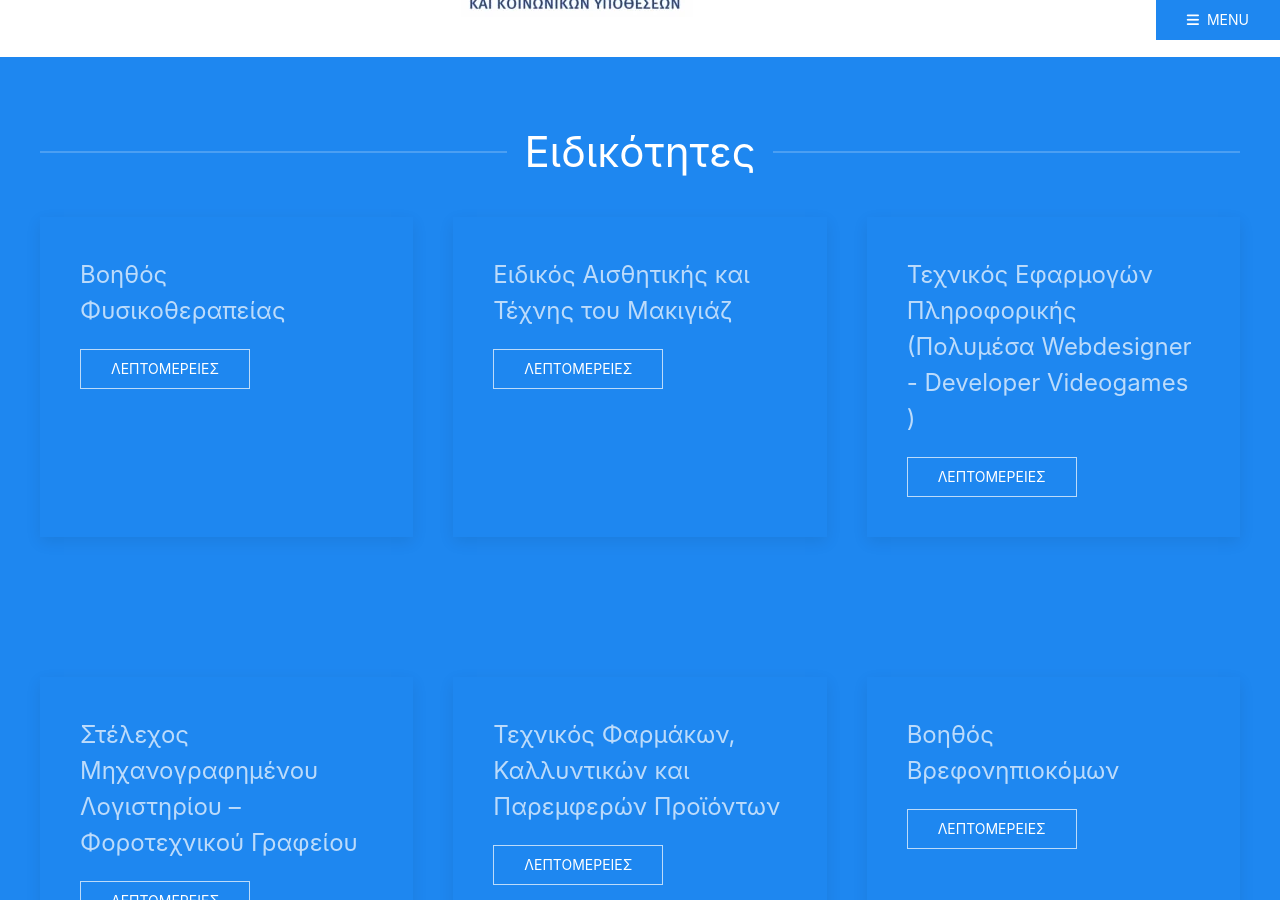
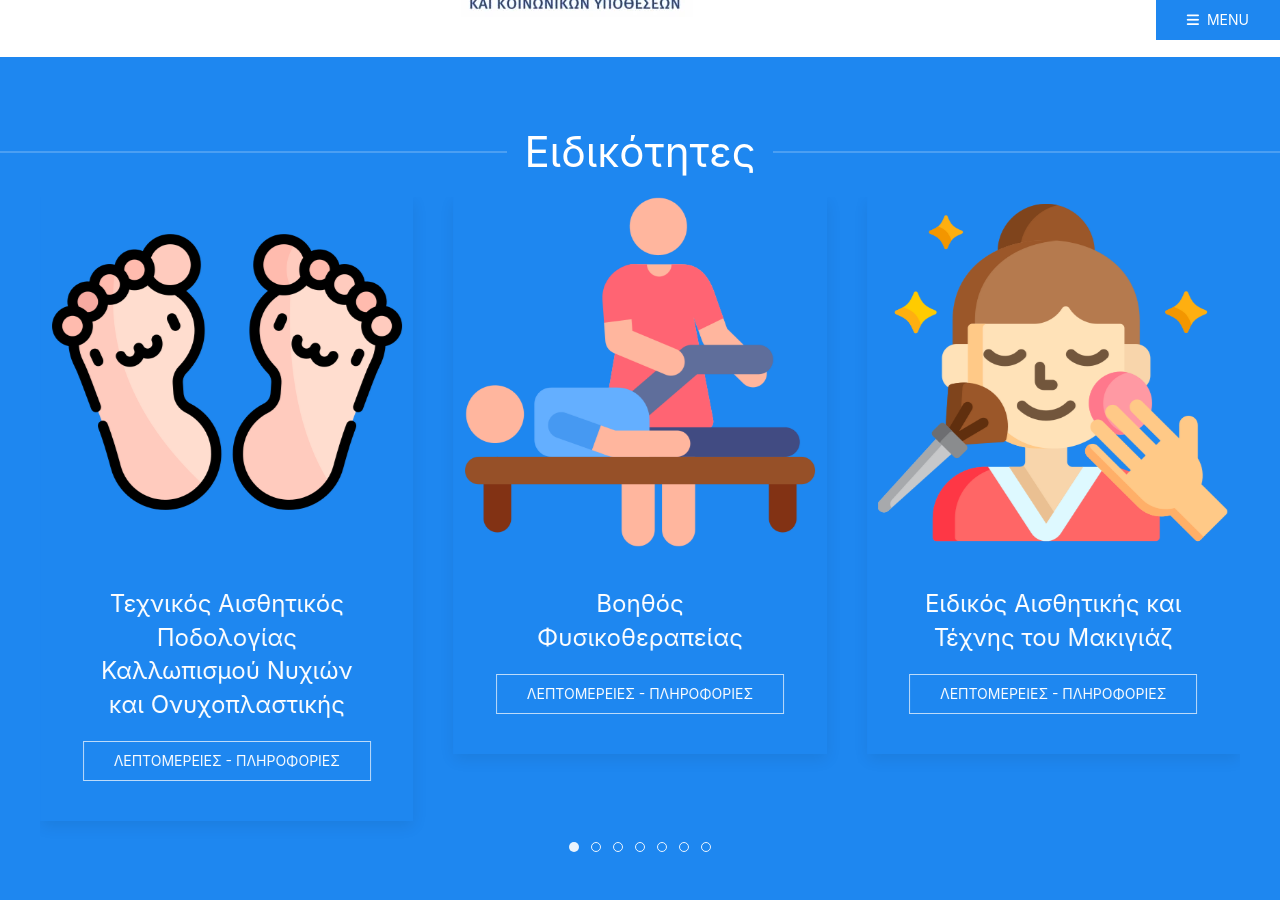
Before and after one commit to iek-komotini/iek-komotini.github.io, a Jekyll site: the page built from index.md, in a window 1280 px wide and 900 px high, scrolled down 1450 px. Built offline with Jekyll 4.4.1, drawn with Linux system fonts in a browser that asks for light colours; nearby versions of some CDN libraries.

Commit message:
Update eidikotites.html

```diff
--- a/_includes/eidikotites.html
+++ b/_includes/eidikotites.html
@@ -1,78 +1,130 @@
+<div id="eid" class="uk-section uk-text-center uk-section-primary">
 
 
-<div id="eid" class="uk-section uk-section-primary uk-preserve-color">
-    <div class="uk-container">
+            <h1 class="uk-heading-line uk-text-center"><span>Ειδικότητες</span></h1>
 
-        <div class="uk-panel uk-light uk-margin-medium">
-            <h1 class="uk-heading-line uk-text-center"><span>Ειδικότητες</span></h1>
+<div class="uk-container">
+       <div uk-slider="center: true">
+
+    <div class="uk-position-relative uk-visible-toggle uk-light" tabindex="-1">
+
+        <ul class="uk-slider-items uk-child-width-1-3@s uk-grid">
+            <li>
+                <div class="uk-card uk-card-primary">
+                    <div class="uk-card-media-top">
+                        <img src="img/massage.webp" height="350px;" width="350px;" alt="">
+                    </div>
+                    <div class="uk-card-body">
+                        <h3 class="uk-card-title">Βοηθός Φυσικοθεραπείας</h3>
+                        <a class="uk-button uk-button-default" href="#modal-sections1" uk-toggle>ΛΕΠΤΟΜΕΡΕΙΕΣ - ΠΛΗΡΟΦΟΡΙΕΣ</a>
+
+                    </div>
+                </div>
+            </li>
+            <li>
+                <div class="uk-card uk-card-primary">
+                    <div class="uk-card-media-top">
+                        <img src="img/makeup.webp" height="350px;" width="350px;" alt="">
+                    </div>
+                    <div class="uk-card-body">
+                        <h3 class="uk-card-title">Ειδικός Αισθητικής και Τέχνης του Μακιγιάζ</h3>
+                        <a class="uk-button uk-button-default" href="#modal-sections2" uk-toggle>ΛΕΠΤΟΜΕΡΕΙΕΣ - ΠΛΗΡΟΦΟΡΙΕΣ</a>
+                    </div>
+                </div>
+            </li>
+            <li>
+                <div class="uk-card uk-card-primary">
+                    <div class="uk-card-media-top">
+                        <img src="img/computer-science.webp" height="350px;" width="350px;" alt="">
+                    </div>
+                    <div class="uk-card-body">
+                        <h3 class="uk-card-title">Τεχνικός Εφαρμογών Πληροφορικής</h3>
+                        <a class="uk-button uk-button-default" href="#modal-sections3" uk-toggle>ΛΕΠΤΟΜΕΡΕΙΕΣ - ΠΛΗΡΟΦΟΡΙΕΣ</a>
+                    </div>
+                </div>
+            </li>
+            <li>
+                <div class="uk-card uk-card-primary">
+                    <div class="uk-card-media-top">
+                        <img src="img/tax-office.webp" height="350px;" width="350px;" alt="">
+                    </div>
+                    <div class="uk-card-body">
+                        <h3 class="uk-card-title">Στέλεχος Μηχανογραφημένου Λογιστηρίου – Φοροτεχνικού Γραφείου</h3>
+                        <a class="uk-button uk-button-default" href="#modal-sections4" uk-toggle>ΛΕΠΤΟΜΕΡΕΙΕΣ - ΠΛΗΡΟΦΟΡΙΕΣ</a>
+                    </div>
+                </div>
+            </li>
+            <li>
+                <div class="uk-card uk-card-primary">
+                    <div class="uk-card-media-top">
+                        <img src="img/medicine.webp" height="350px;" width="350px;" alt="">
+                    </div>
+                    <div class="uk-card-body">
+                        <h3 class="uk-card-title">Τεχνικός Φαρμάκων, Καλλυντικών και Παρεμφερών Προϊόντων</h3>
+                        <a class="uk-button uk-button-default" href="#modal-sections5" uk-toggle>ΛΕΠΤΟΜΕΡΕΙΕΣ - ΠΛΗΡΟΦΟΡΙΕΣ</a>
+                    </div>
+                </div>
+            </li>
+			<li>
+                <div class="uk-card uk-card-primary">
+                    <div class="uk-card-media-top">
+                        <img src="img/kindergarten.webp" height="350px;" width="350px;" alt="">
+                    </div>
+                    <div class="uk-card-body">
+                        <h3 class="uk-card-title">Βοηθός Βρεφονηπιοκόμων</h3>
+                        <a class="uk-button uk-button-default" href="#modal-sections6" uk-toggle>ΛΕΠΤΟΜΕΡΕΙΕΣ - ΠΛΗΡΟΦΟΡΙΕΣ</a>
+                    </div>
+                </div>
+            </li>
+			<li>
+                <div class="uk-card uk-card-primary">
+                    <div class="uk-card-media-top">
+                        <img src="img/feet.webp" height="350px;" width="350px;" alt="">
+                    </div>
+                    <div class="uk-card-body">
+                        <h3 class="uk-card-title">Τεχνικός Αισθητικός Ποδολογίας Καλλωπισμού Νυχιών και Ονυχοπλαστικής</h3>
+                        <a class="uk-button uk-button-default" href="#modal-sections7" uk-toggle>ΛΕΠΤΟΜΕΡΕΙΕΣ - ΠΛΗΡΟΦΟΡΙΕΣ</a>
+                    </div>
+                </div>
+            </li>
+        </ul>
+
+        <a class="uk-position-center-left uk-position-small uk-hidden-hover" href="#" uk-slidenav-previous uk-slider-item="previous"></a>
+        <a class="uk-position-center-right uk-position-small uk-hidden-hover" href="#" uk-slidenav-next uk-slider-item="next"></a>
+
+    </div>
+
+    <ul class="uk-slider-nav uk-dotnav uk-flex-center uk-margin"></ul>
+
+</div>
+
+</div>
+
+</div>
+
+
+
+<div id="modal-sections7" uk-modal>
+    <div class="uk-modal-dialog">
+        <button class="uk-modal-close-default" type="button" uk-close></button>
+        <div class="uk-modal-header">
+            <h2 class="uk-modal-title">Πληροφορίες Ειδικότητας</h2>
         </div>
-
-        <div class="uk-grid-match uk-child-width-expand@m" uk-grid>
-            <div>
-                <div class="uk-card uk-card-primary uk-card-body">
-				<p class="uk-text-large"> Βοηθός Φυσικοθεραπείας </p>
-                    <a class="uk-button uk-button-default" href="#modal-sections1" uk-toggle>Λεπτομερειες</a>
-                </div>
-            </div>
-            <div>
-                <div class="uk-card uk-card-primary uk-card-body">
-				<p class="uk-text-large"> Ειδικός Αισθητικής και Τέχνης του Μακιγιάζ </p>
-                    <a class="uk-button uk-button-default" href="#modal-sections2" uk-toggle>Λεπτομερειες</a>
-                </div>
-            </div>
-			 <div>
-                <div class="uk-card uk-card-primary uk-card-body">
-				<p class="uk-text-large"> Τεχνικός Εφαρμογών Πληροφορικής (Πολυμέσα  Webdesigner - Developer  Videogames ) </p>
-                    <a class="uk-button uk-button-default" href="#modal-sections3" uk-toggle>Λεπτομερειες</a>
-                </div>
-            </div>
+        <div class="uk-modal-body">
+			<p>Το περιεχόμενο της ειδικότητας και ο οδηγός σπουδών θα είναι σύντομα διαθέσιμα</p>
 
         </div>
+        <div class="uk-modal-footer uk-text-right">
+            <button class="uk-button uk-button-default uk-modal-close" type="button">Κλεισιμο</button>
+			<a class="uk-button uk-button-primary" href="#" target="_blank">ΟΔΗΓΟΣ ΣΠΟΥΔΩΝ</a>
 
+
+        </div>
     </div>
 </div>
 
 
 
-
-
-
-
-
-
-
-
-
-
-
-
-<div class="uk-section uk-section-primary uk-preserve-color">
-    <div class="uk-container">
-
-        <div class="uk-grid-match uk-child-width-expand@m" uk-grid>
-            <div>
-                <div class="uk-card uk-card-primary uk-card-body">
-				<p class="uk-text-large"> Στέλεχος Μηχανογραφημένου Λογιστηρίου – Φοροτεχνικού Γραφείου </p>
-                    <a class="uk-button uk-button-default" href="#modal-sections4" uk-toggle>Λεπτομερειες</a>
-                </div>
-            </div>
-            <div>
-                <div class="uk-card uk-card-primary uk-card-body">
-				<p class="uk-text-large"> Τεχνικός Φαρμάκων, Καλλυντικών και Παρεμφερών Προϊόντων </p>
-                    <a class="uk-button uk-button-default" href="#modal-sections5" uk-toggle>Λεπτομερειες</a>
-                </div>
-            </div>
-			 <div>
-                <div class="uk-card uk-card-primary uk-card-body">
-				<p class="uk-text-large"> Βοηθός Βρεφονηπιοκόμων </p>
-                    <a class="uk-button uk-button-default" href="#modal-sections6" uk-toggle>Λεπτομερειες</a>
-                </div>
-            </div>
-
-        </div>
-
-    </div>
-</div>
 
 
 
@@ -136,7 +188,7 @@
         </div>
         <div class="uk-modal-footer uk-text-right">
             <button class="uk-button uk-button-default uk-modal-close" type="button">Κλεισιμο</button>
-			<a class="uk-button uk-button-primary" href="https://www.dypa.gov.gr/storage/katartisi/iek/odighi-spoydwn-2022-2023/2-bohthos-brefonhpiokomon.pdf" target="_blank">Προβολη Οδηγου Σπουδων</a>
+			<a class="uk-button uk-button-primary" href="https://www.dypa.gov.gr/storage/katartisi/iek/odighi-spoydwn-2022-2023/2-bohthos-brefonhpiokomon.pdf" target="_blank">ΟΔΗΓΟΣ ΣΠΟΥΔΩΝ</a>
 
 
         </div>
@@ -245,7 +297,7 @@
         </div>
         <div class="uk-modal-footer uk-text-right">
             <button class="uk-button uk-button-default uk-modal-close" type="button">Κλεισιμο</button>
-			<a class="uk-button uk-button-primary" href="https://www.dypa.gov.gr/storage/katartisi/iek/odighi-spoydwn-2022-2023/43-texnikos-farmakon-kallyntikon-kai-paremferon-proionton.pdf" target="_blank">Προβολη Οδηγου Σπουδων</a>
+			<a class="uk-button uk-button-primary" href="https://www.dypa.gov.gr/storage/katartisi/iek/odighi-spoydwn-2022-2023/43-texnikos-farmakon-kallyntikon-kai-paremferon-proionton.pdf" target="_blank">ΟΔΗΓΟΣ ΣΠΟΥΔΩΝ</a>
 
 
         </div>
@@ -283,12 +335,11 @@
         </div>
         <div class="uk-modal-body">
            <p><u>  Επαγγελματικό περίγραμμα ειδικότητας  </u></p>
-		 O απόφοιτος της ειδικότητας «Στέλεχος Μηχανογραφημένου Λογιστηρίου – Φοροτεχνικού Γραφείου»
+		  O απόφοιτος της ειδικότητας «Στέλεχος Μηχανογραφημένου Λογιστηρίου – Φοροτεχνικού Γραφείου»
 των ΙΕΚ με τις εξειδικευμένες γνώσεις και δεξιότητες που έχει αποκτήσει κατά την εκπαίδευσή του,
 εφαρμόζει τη Λογιστική Επιστήμη με τη χρήση Η/Υ και λογιστικών προγραμμάτων - εφαρμογών
 (λογισμικών) και ασχολείται με τη διεκπεραίωση κάθε τεχνικής ή άλλης διαδικασίας που αναφέρεται
 στην εφαρμογή της φορολογικής ασφαλιστικής και εργατικής νομοθεσίας.
-
 <br>
 <br>
 <p><u>  Τομείς απασχόλησης</u></p>
@@ -298,20 +349,16 @@
 τομέα. Επιπλέον μπορεί να εργαστεί ως ελεύθερος επαγγελματίας, με κατοχυρωμένη άδεια εξάσκησης
 επαγγέλματος. Ειδικότερα το Στέλεχος Μηχανογραφημένου Λογιστηρίου – Φοροτεχνικού Γραφείου μπορεί
 να εργαστεί:
-
 <br>
 <br>
 <ul>
 
 <li>σε τμήματα οικονομικών υπηρεσιών και προμηθειών Δήμων, ΟΤΑ και Υπουργείων</li>
 <li> σε τμήματα οικονομικών υπηρεσιών και προμηθειών ΔΕΚΟ</li>
-<li> σε τράπεζες και χρηματοπιστωτικούς φορείς</li>
+<li>σε τράπεζες και χρηματοπιστωτικούς φορείς</li>
 <li> σε λογιστήρια & οικονομικά τμήματα εμπορικών και βιομηχανικών επιχειρήσεων, καθώς και
 επιχειρήσεων παροχής υπηρεσιών</li>
-<li> σε λογιστικά και φοροτεχνικά γραφεία.</li>
-
-
-
+<li>σε λογιστικά και φοροτεχνικά γραφεία</li>
 
 
 
@@ -329,47 +376,39 @@
 
 <ul>
 <li>χειρίζεται εξοπλισμό γραφείου σύγχρονης τεχνολογίας</li>
-<li> ταξινομεί και αρχειοθετεί λογιστικά έγγραφα</li>
-<li> σχεδιάζει και ελέγχει τις διαδικασίες έκδοσης στοιχείων όπως τιμολογίων, δελτίων αποστολής,
+<li>ταξινομεί και αρχειοθετεί λογιστικά έγγραφα</li>
+<li>σχεδιάζει και ελέγχει τις διαδικασίες έκδοσης στοιχείων όπως τιμολογίων, δελτίων αποστολής,
 φορτωτικών κ.λ.π. εγγράφων</li>
-<li> εφαρμόζει τη φορολογική, εργατική, εμπορική νομοθεσία ως και τη νομοθεσία της κοινωνικής
+<li>εφαρμόζει τη φορολογική, εργατική, εμπορική νομοθεσία ως και τη νομοθεσία της κοινωνικής
 ασφάλισης, καθώς και τα Ελληνικά Λογιστικά Πρότυπα</li>
-<li> διενεργεί απογραφή περιουσιακών στοιχείων</li>
-<li> συμμετέχει σε έρευνες, εφαρμόζει λογιστικές και φορολογικές αρχές και υποβάλλει προτάσεις για την
+<li>διενεργεί απογραφή περιουσιακών στοιχείων</li>
+<li>συμμετέχει σε έρευνες, εφαρμόζει λογιστικές και φορολογικές αρχές και υποβάλλει προτάσεις για την
 αποδοτική χρησιμοποίηση των χρηματικών πόρων και την επίλυση οικονομικών ή διοικητικών
 προβλημάτων</li>
-<li> συναλλάσσεται με δημόσιους οργανισμούς και συνδιαλέγεται για λογαριασμό της επιχείρησης.</li>
-
+<li>συναλλάσσεται με δημόσιους οργανισμούς και συνδιαλέγεται για λογαριασμό της επιχείρησης</li>
 </ul>
 <br>
 <br>
 <p><u>   Επαγγελματικά καθήκοντα </u></p>
 
 Τα επαγγελματικά καθήκοντα του αποφοίτου της ειδικότητας είναι τα ακόλουθα:
-
-
 <br>
 <br>
 <ul>
-<li> Υποστηρίζει ή/και διαχειρίζεται τις ισχύουσες διατάξεις των Ε.Λ.Π.</li>
-<li> Υποστηρίζει ή/και διαχειρίζεται τις ισχύουσες διατάξεις της φορολογίας, εισοδήματος φυσικών και
+<li>Υποστηρίζει ή/και διαχειρίζεται τις ισχύουσες διατάξεις των Ε.Λ.Π</li>
+<li>Υποστηρίζει ή/και διαχειρίζεται τις ισχύουσες διατάξεις της φορολογίας, εισοδήματος φυσικών και
 νομικών προσώπων</li>
-<li> Υποστηρίζει ή/και διαχειρίζεται τις ισχύουσες διατάξεις της εργατικής νομοθεσίας καθώς και την
-νομοθεσία της κοινωνικής ασφάλισης.</li>
-<li> Υποστηρίζει ή/και διαχειρίζεται τη χρηματοοικονομική διοίκηση και οργάνωση του Οργανισμού
-/επιχείρησης</li>
-<li> Υποστηρίζει ή/και διαχειρίζεται τη συγκέντρωση, τον έλεγχο, την κωδικοποίηση και έκδοση των
-παραστατικών του λογιστηρίου</li>
-<li> Υποστηρίζει ή/και διαχειρίζεται την εκτύπωση των βιβλίων και κάθε οικονομική κατάσταση που αφορά
-την οικονομική κίνηση ενός οργανισμού /επιχείρησης</li>
-
+<li>Υποστηρίζει ή/και διαχειρίζεται τις ισχύουσες διατάξεις της εργατικής νομοθεσίας καθώς και την νομοθεσία της κοινωνικής ασφάλισης</li>
+<li>Υποστηρίζει ή/και διαχειρίζεται τη χρηματοοικονομική διοίκηση και οργάνωση του Οργανισμού/επιχείρησης</li>
+<li>Υποστηρίζει ή/και διαχειρίζεται τη συγκέντρωση, τον έλεγχο, την κωδικοποίηση και έκδοση των παραστατικών του λογιστηρίου</li>
+<li>Υποστηρίζει ή/και διαχειρίζεται την εκτύπωση των βιβλίων και κάθε οικονομική κατάσταση που αφορά την οικονομική κίνηση ενός οργανισμού /επιχείρησης</li>
 </ul>
 
 
         </div>
         <div class="uk-modal-footer uk-text-right">
             <button class="uk-button uk-button-default uk-modal-close" type="button">Κλεισιμο</button>
-			<a class="uk-button uk-button-primary" href="https://dypa.gov.gr/storage/katartisi/iek/odighi-spoydwn-2022-2023/23-stelexos-mhxanografhmenu-logisthriu-forotexniku-grafiu.pdf" target="_blank">Προβολη Οδηγου Σπουδων</a>
+			<a class="uk-button uk-button-primary" href="https://dypa.gov.gr/storage/katartisi/iek/odighi-spoydwn-2022-2023/23-stelexos-mhxanografhmenu-logisthriu-forotexniku-grafiu.pdf" target="_blank">ΟΔΗΓΟΣ ΣΠΟΥΔΩΝ</a>
 
 
         </div>
@@ -477,7 +516,7 @@ website.</li>
         </div>
         <div class="uk-modal-footer uk-text-right">
             <button class="uk-button uk-button-default uk-modal-close" type="button">Κλεισιμο</button>
-			<a class="uk-button uk-button-primary" href="https://www.dypa.gov.gr/storage/katartisi/iek/odighi-spoydwn-2022-2023/36-efarmogon-plhroforikhs-polymesa-web-designer-developer-video-games.pdf" target="_blank">Προβολη Οδηγου Σπουδων</a>
+			<a class="uk-button uk-button-primary" href="https://www.dypa.gov.gr/storage/katartisi/iek/odighi-spoydwn-2022-2023/36-efarmogon-plhroforikhs-polymesa-web-designer-developer-video-games.pdf" target="_blank">ΟΔΗΓΟΣ ΣΠΟΥΔΩΝ</a>
 
 
         </div>
@@ -650,7 +689,7 @@ A) Υπηρεσιών υγείας/ομορφιάς και ευεξίας
         </div>
         <div class="uk-modal-footer uk-text-right">
             <button class="uk-button uk-button-default uk-modal-close" type="button">Κλεισιμο</button>
-			<a class="uk-button uk-button-primary" href="https://www.dypa.gov.gr/storage/katartisi/iek/odighi-spoydwn-2022-2023/12-texnikos-aisthhtikhs-texnhs-kai-makigiaz.pdf" target="_blank">Προβολη Οδηγου Σπουδων</a>
+			<a class="uk-button uk-button-primary" href="https://www.dypa.gov.gr/storage/katartisi/iek/odighi-spoydwn-2022-2023/12-texnikos-aisthhtikhs-texnhs-kai-makigiaz.pdf" target="_blank">ΟΔΗΓΟΣ ΣΠΟΥΔΩΝ</a>
 
 
         </div>
@@ -765,7 +804,7 @@ A) Υπηρεσιών υγείας/ομορφιάς και ευεξίας
         </div>
         <div class="uk-modal-footer uk-text-right">
             <button class="uk-button uk-button-default uk-modal-close" type="button">Κλεισιμο</button>
-			<a class="uk-button uk-button-primary" href="https://www.dypa.gov.gr/storage/katartisi/iek/odighi-spoydwn-2022-2023/8-bohthos-fysikotherapias.pdf">Προβολη Οδηγου Σπουδων</a>
+			<a class="uk-button uk-button-primary" href="https://www.dypa.gov.gr/storage/katartisi/iek/odighi-spoydwn-2022-2023/8-bohthos-fysikotherapias.pdf" target="_blank">ΟΔΗΓΟΣ ΣΠΟΥΔΩΝ</a>
 
 
         </div>
```
